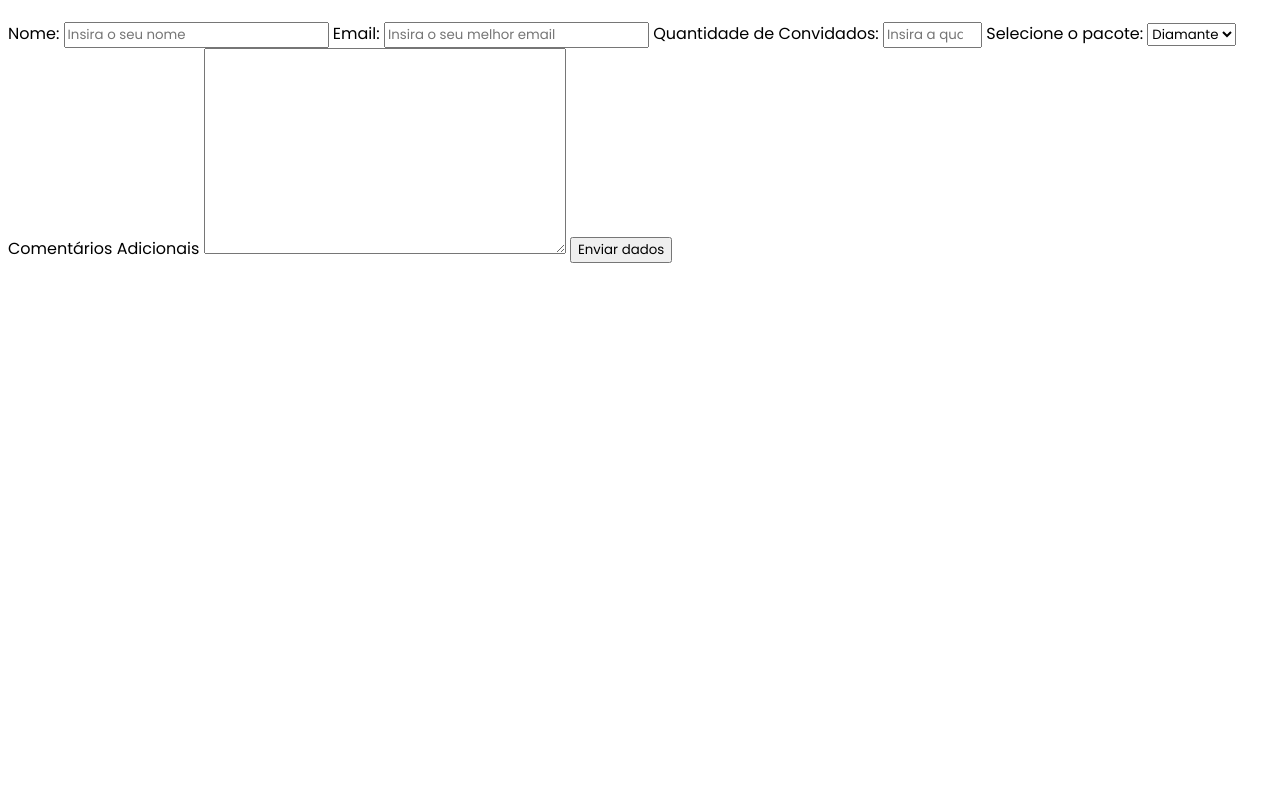
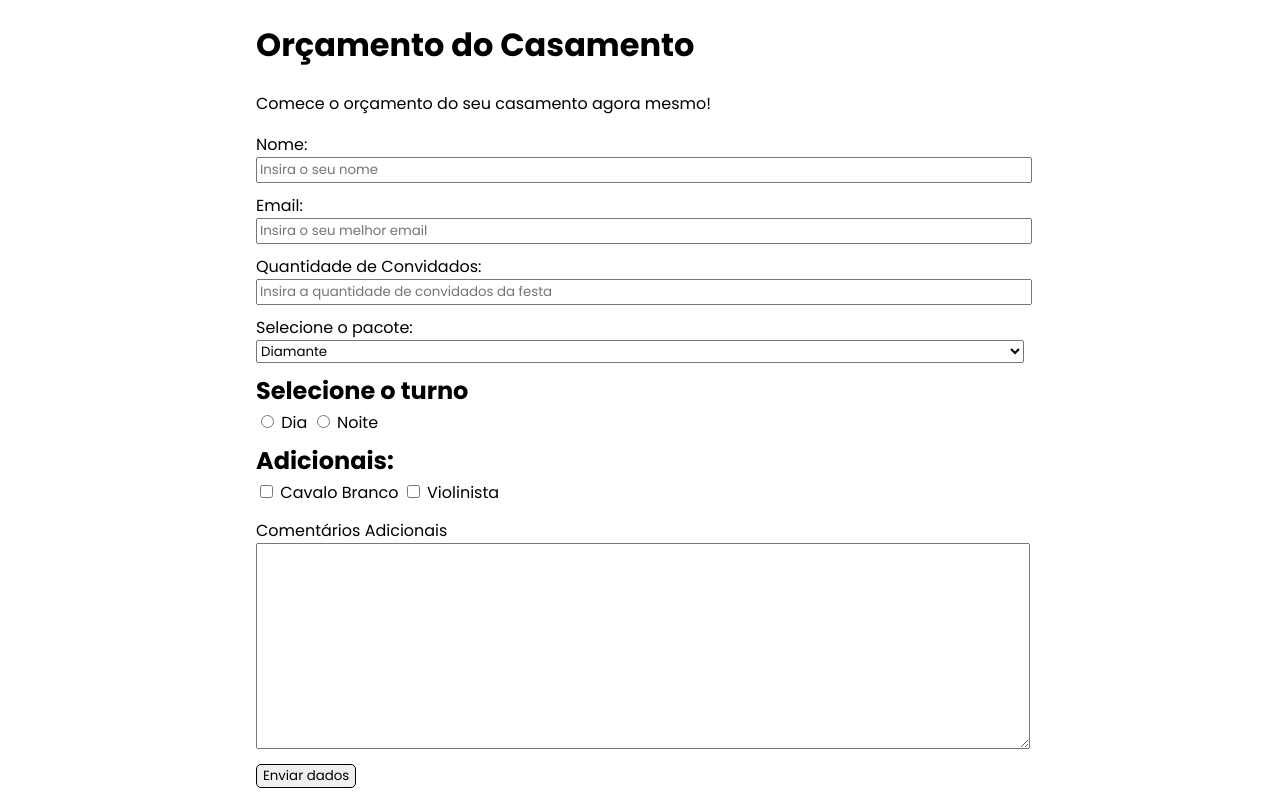
Before and after one commit to alexandrebekor/freecodecamp, a plain HTML site: page survey-form/index.html in a window 1280 px wide. Drawn offline with Linux system fonts and the light colour scheme.

Commit message:
Survey Form

```diff
--- a/survey-form/app.css
+++ b/survey-form/app.css
@@ -3,3 +3,46 @@
 * {
     font-family: 'Poppins', sans-serif;
 }
+
+body {
+    margin: 0px;
+    height: 100vh;
+    display: grid;
+    grid-template-columns: 1fr 3fr 1fr;
+    grid-template-rows: 1fr;
+    grid-template-areas: ". main-content .";
+}
+
+main {
+    grid-area: main-content;
+}
+
+input, textarea, select {
+    margin-bottom: 10px;
+}
+
+input, textarea, select {
+    display: block;
+    width: 100%;
+}
+
+button {
+    margin-top: 5px;
+    border-radius: 5px;
+    border: 1px solid #000;
+}
+
+h2 {
+    margin-bottom: 2px;
+    margin-top: 5px;
+}
+
+[type=radio], [type=checkbox] {
+    display: inline;
+    width: auto;
+}
+
+[attr] {
+    display: block;
+    margin-top: 10px;
+}
--- a/survey-form/index.html
+++ b/survey-form/index.html
@@ -6,14 +6,15 @@
     <link rel="stylesheet" href="app.css">
 </head>
 <body>
-    <h1 id="title"></h1>
-    <p id="description"></p>
+    <main>
+    <h1 id="title">Orçamento do Casamento</h1>
+    <p id="description">Comece o orçamento do seu casamento agora mesmo!</p>
     <form action="" id="survey-form">
         <label id="name-label" for="name">Nome:</label>
-        <input type="text" name="name" id="name" placeholder="Insira o seu nome">
+        <input type="text" name="name" id="name" placeholder="Insira o seu nome" required>
 
         <label id="email-label" for="email">Email:</label>
-        <input type="email" name="email" id="email" placeholder="Insira o seu melhor email">
+        <input type="email" name="email" id="email" placeholder="Insira o seu melhor email" required>
 
         <label id="number-label" for="number">Quantidade de Convidados:</label>
         <input type="number" min="0" max="1000" name="number" id="number" placeholder="Insira a quantidade de convidados da festa">
@@ -26,10 +27,23 @@
             <option value="bronze">Bronze</option>
         </select>
 
-        <label for="comments">Comentários Adicionais</label>
+        <h2>Selecione o turno</h2>
+        <input type="radio" name="shift" id="day" value="day">
+        <label for="day">Dia</label>
+        <input type="radio" name="shift" id="night" value="night">
+        <label for="night">Noite</label>
+
+        <h2>Adicionais:</h2>
+        <input type="checkbox" name="horse" id="horse" value="horse">
+        <label for="horse">Cavalo Branco</label>
+        <input type="checkbox" name="violinista" id="violinista" value="violinista">
+        <label for="violinista">Violinista</label>
+
+        <label for="comments" attr>Comentários Adicionais</label>
         <textarea name="comments" id="comments" cols="30" rows="10"></textarea>
 
         <button id="submit">Enviar dados</button>
     </form>
+    </main>
 </body>
 </html>
```
